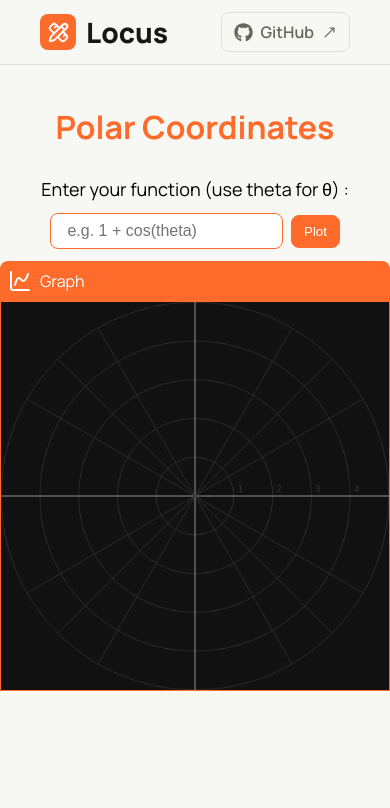
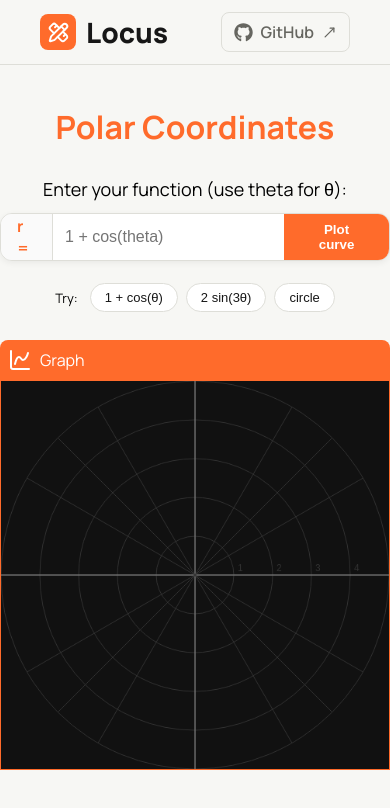
Before and after one commit to Aashutosh-kc/math-app, a React (Vite) app: page / in a window 390 px wide. Both pictures are taken after a click on the element 195 px from the left and 281 px from the top of the page. Shown: the top 808 px of the page. Built offline with nearby package versions, Linux system fonts and the light colour scheme.

Commit message:
style(polar): add better design and responsiveness for small screens

```diff
--- a/src/components/PolarCoordinates/PolarCoordinates.css
+++ b/src/components/PolarCoordinates/PolarCoordinates.css
@@ -13,43 +13,85 @@
     padding: 8px 12px;
 }
 
-.topic .user-input{
-    display: flex;
-    flex-direction: row;
-    gap: 8px;
-    align-items: center;
-}
-
 .topic .instructions{
     font-size: 18px;
 }
 
-.topic .user-input input{
-    flex: 1;
-    padding: 8px 12px;
-    border: 1px solid var(--accent);
-    border-radius: 8px;
-    font-size: 16px;
+/* search bar */
+.search-bar{
+    display: flex;
+    align-items: stretch;
+    width: 100%;
+    max-width: 600px;
+    background: #fff;
+    border: 1px solid var(--border);
+    border-radius: 12px;
+    overflow: hidden;
+    box-shadow: 0 2px 6px rgba(0,0,0,0.06);
 }
 
-.topic .user-input input:focus{
+.search-bar .prefix{
+    display: flex;
+    align-items: center;
+    padding: 0 16px;
+    font-weight: 700;
+    color: var(--accent);
+    background: #fafafa;
+    border-right: 1px solid var(--border);
+}
+
+.search-bar input{
+    flex: 1;
+    border: none;
+    padding: 14px 12px;
+    font-size: 16px;
     outline: none;
+}
+
+.search-bar .plot-button{
+    border: none;
+    padding: 0 24px;
+    background: var(--accent);
+    color: #fff;
+    font-weight: 600;
+    cursor: pointer;
+}
+.search-bar .plot-button:hover{
+    background: var(--accent-hover);
+}
+
+/* try chips */
+.try-row{
+    display: flex;
+    align-items: center;
+    flex-wrap: wrap;
+    gap: 8px;
+    margin-top: 10px;
+    max-width: 600px;
+}
+
+.try-label{
+    font-size: 13px;
+    color: var(--subtext);
+    margin-right: 4px;
+}
+
+.try-chip{
+    border: 1px solid var(--border);
+    background: #fff;
+    padding: 6px 14px;
+    border-radius: 999px;
+    font-size: 13px;
+    cursor: pointer;
+    color: var(--text);
+}
+.try-chip:hover{
+    background: var(--accent);
+    color: #fff;
     border-color: var(--accent);
 }
 
-.plot-button{
-    padding: 8px 12px;
-    border: 1px solid var(--accent);
-    border-radius: 8px;
-    cursor: pointer;
-    color: var(--surface);
-    background-color: var(--accent);
-}
-
-.plot-button:hover{
-    background-color: var(--accent-hover);
-}
-
+/* data layout */
 .data{
     display: flex;
     flex-direction: row;
@@ -57,6 +99,7 @@
     flex-wrap: wrap;
     align-items: center;
     justify-content: center;
+    margin-top: 16px;
 }
 
 .table-card{
@@ -165,6 +208,7 @@
 
 .sym-yes{ color: #4caf50; font-weight: bold; }
 .sym-no{ color: #f44336; font-weight: bold; }
+
 .polar-canvas{
     border: 1px solid var(--accent);
     display: block;
--- a/src/components/PolarCoordinates/PolarCoordinates.jsx
+++ b/src/components/PolarCoordinates/PolarCoordinates.jsx
@@ -1,262 +1,204 @@
-import { useState,useRef,useEffect, useMemo } from "react"
+import { useState, useRef, useEffect, useMemo } from "react"
 import * as math from "mathjs"
-import './PolarCoordinates.css';
-import { Table,ChartSpline,ChartPie, PieChart } from 'lucide-react';
-export default function PolarCoordinates() {
+import './PolarCoordinates.css'
+import { Table, ChartSpline, PieChart } from 'lucide-react'
 
-    const [input,setInput] = useState("");
-    const canvasRef = useRef(null);
-    const [showResult, setShowResult] = useState(false);
-    const [symmetry, setSymmetry] = useState(null);
-    const [plottedEquation, setPlottedEquation] = useState("");
+const ANGLES = [0, 30, 45, 60, 90, 120, 135, 150, 180, 210, 225, 240, 270, 300, 315, 330, 360]
+const toRad = deg => (Math.PI / 180) * deg
 
-function plotGrid(scale,maxR){
-    const canvas = canvasRef.current;
-    const ctx = canvas.getContext("2d");
-    const cx = canvas.width / 2;
-    const cy = canvas.height /2;
-    const lineLength = maxR * scale;
+const TRY_EXAMPLES = [
+    { label: "1 + cos(θ)", value: "1 + cos(theta)" },
+    { label: "2 sin(3θ)", value: "2 * sin(3*theta)" },
+    { label: "circle", value: "5" },
+]
 
-    ctx.fillStyle = "#111111";
-    ctx.fillRect(0,0,canvas.width,canvas.height);
-
-    ctx.strokeStyle = "#333";
-    ctx.lineWidth = 1;
-
-    for(let r = 1; r <= maxR; r += 1){
-        ctx.beginPath();
-        ctx.arc(cx,cy,r*scale,0,2*Math.PI);
-        ctx.stroke();
+// evaluates r for a given theta; returns null if invalid, empty, or non-numeric
+const safeEval = (expr, theta) => {
+    try {
+        const r = math.evaluate(expr, { theta })
+        return typeof r === "number" ? r : null
+    } catch {
+        return null
     }
-    const step = Math.max(1, Math.ceil(maxR/8));
-    for (let r = step; r <= maxR ; r+= step ){
-        ctx.fillStyle = "#333";
-        ctx.font = "12px sans-serif";
-        ctx.fillText(r.toString(),cx + r * scale + 5, cy -5);
 }
 
+export default function PolarCoordinates() {
+    const [input, setInput] = useState("")
+    const [plottedEquation, setPlottedEquation] = useState("")
+    const [symmetry, setSymmetry] = useState(null)
+    const canvasRef = useRef(null)
 
-    //x-axis
-    ctx.beginPath();
-    ctx.strokeStyle= "#fff";
-    ctx.moveTo(0,cy);
-    ctx.lineTo(canvas.width,cy);
-    ctx.stroke();
+    // recompute curve points only when a new equation is plotted
+    const points = useMemo(() => {
+        const pts = []
+        for (let theta = 0; theta <= 2 * Math.PI; theta += 0.01) {
+            const r = safeEval(plottedEquation, theta)
+            if (r === null) return []
+            pts.push({ r, theta })
+        }
+        return pts
+    }, [plottedEquation])
 
-    //y-axis
-    ctx.beginPath();
-    ctx.strokeStyle = "#fff";
-    ctx.moveTo(cx,0);
-    ctx.lineTo(cx,canvas.width);
-    ctx.stroke();
+    // live preview table, updates as the user types
+    const tableData = ANGLES.map(angle => {
+        const r = safeEval(input, toRad(angle))
+        return { angle, r: r === null ? "error" : r.toFixed(3) }
+    })
 
+    function drawGrid(scale, maxR) {
+        const ctx = canvasRef.current.getContext("2d")
+        const cx = 250, cy = 250, len = maxR * scale
 
-    // angle lines
-    const angles = [0,30,45,60,90,120,135,150];
+        ctx.fillStyle = "#111"
+        ctx.fillRect(0, 0, 500, 500)
+
+        // concentric reference circles
         ctx.strokeStyle = "#333"
-    ctx.lineWidth = 1
-    angles.forEach((deg)=>{
-        const rad = Math.PI /180 * deg;
-        //for 30,60,...
-        ctx.beginPath();
-        ctx.moveTo(cx,cy);
-        ctx.lineTo(cx + lineLength* Math.cos(rad), cy - lineLength * Math.sin(rad));
-        ctx.stroke();
-       //for 210,240..
-       ctx.beginPath();
-        ctx.moveTo(cx,cy);
-        ctx.lineTo(cx - lineLength * Math.cos(rad), cy + lineLength * Math.sin(rad));
-        ctx.stroke();
+        for (let r = 1; r <= maxR; r++) {
+            ctx.beginPath()
+            ctx.arc(cx, cy, r * scale, 0, 2 * Math.PI)
+            ctx.stroke()
+        }
+
+        // radius number labels
+        const step = Math.max(1, Math.ceil(maxR / 8))
+        ctx.fillStyle = "#333"
+        ctx.font = "12px sans-serif"
+        for (let r = step; r <= maxR; r += step) {
+            ctx.fillText(r.toString(), cx + r * scale + 5, cy - 5)
+        }
+
+        // axes
+        ctx.strokeStyle = "#fff"
+        ctx.beginPath(); ctx.moveTo(0, cy); ctx.lineTo(500, cy); ctx.stroke()
+        ctx.beginPath(); ctx.moveTo(cx, 0); ctx.lineTo(cx, 500); ctx.stroke()
+
+        // angle guide lines
+        ctx.strokeStyle = "#333"
+        ;[0, 30, 45, 60, 90, 120, 135, 150].forEach(deg => {
+            const rad = toRad(deg)
+            ctx.beginPath()
+            ctx.moveTo(cx, cy)
+            ctx.lineTo(cx + len * Math.cos(rad), cy - len * Math.sin(rad))
+            ctx.stroke()
+            ctx.beginPath()
+            ctx.moveTo(cx, cy)
+            ctx.lineTo(cx - len * Math.cos(rad), cy + len * Math.sin(rad))
+            ctx.stroke()
         })
     }
 
-useEffect (() =>
-    plotGrid(50,5)
-    ,[]);
+    // initial empty grid on first load
+    useEffect(() => drawGrid(50, 5), [])
 
-    const allpoints = useMemo(()=>{
-        const points = [];
-    for (let theta= 0; theta <= 2 * Math.PI; theta += 0.01){
-        try{
-        const r = math.evaluate(plottedEquation,{theta: theta});
-        points.push({r,theta});
-        }
-        catch{
-            return [];
+    // redraw grid + curve whenever memoized points change
+    useEffect(() => {
+        if (!points.length) return
+        const cx = 250, cy = 250
+        const maxR = Math.ceil(Math.max(...points.map(p => Math.abs(p.r))))
+        const scale = 220 / maxR
+
+        drawGrid(scale, maxR)
+
+        const ctx = canvasRef.current.getContext("2d")
+        ctx.strokeStyle = "#FF6B2B"
+        ctx.beginPath()
+        points.forEach(({ r, theta }, i) => {
+            const x = cx + r * Math.cos(theta) * scale
+            const y = cy - r * Math.sin(theta) * scale
+            i === 0 ? ctx.moveTo(x, y) : ctx.lineTo(x, y)
+        })
+        ctx.stroke()
+    }, [points])
+
+    function checkSymmetry() {
+        const test = offset => ANGLES.every(a => {
+            const r1 = safeEval(input, toRad(a))
+            const r2 = safeEval(input, toRad(offset(a)))
+            return r1 !== null && r2 !== null && Math.abs(r1 - r2) < 0.01
+        })
+        return {
+            xSymmetry: test(a => 360 - a),
+            ySymmetry: test(a => 180 - a),
+            poleSymmetry: test(a => 180 + a),
         }
     }
-    return points;
-    },[plottedEquation])
 
-    useEffect(()=>{
-        if (plottedEquation === "") return;
-
-        const points = allpoints;
-        const canvas = canvasRef.current;
-        const ctx = canvas.getContext("2d");
-        const cx = canvas.width / 2;
-        const cy = canvas.height / 2;
-
-        const rawMaxR = Math.max(...points.map((p) => Math.abs(p.r)));
-        const maxR = Math.ceil(rawMaxR);
-        const scale = 220 / maxR;
-
-        plotGrid(scale, maxR);
-
-        ctx.strokeStyle = "#FF6B2B";
-        ctx.lineWidth = 1;
-        ctx.beginPath();
-        points.forEach(({ r, theta }, index) => {
-            const x = cx + r * Math.cos(theta) * scale;
-            const y = cy - r * Math.sin(theta) * scale;
-            if (index === 0) {
-                ctx.moveTo(x, y);
-            } else {
-                ctx.lineTo(x, y);
-            }
-        });
-        ctx.stroke();
-        setShowResult(true);
-    },[allpoints])
-
-function torad(deg){
-    const rad = Math.PI/180 * deg;
-    return rad;
-}
-
-const majorAngles = [
-    0,30,45,60,90,
-    120,135,150,180,
-    210,225,240,270,
-    300,315,330,360
-];
-
-const tableData = majorAngles.map((angle) => {
-    try{
-    const r = math.evaluate(input,{theta: torad(angle)});
-    return {
-        angle,
-        r: r.toFixed(3)
-    }}
-    catch{
-        return {
-            angle,
-            r: "error",
-        }
-    }
-});
-
-function plotCurve(){
-    if (input === "")
-        return;
-    setSymmetry(checkSymmetry());
-    setPlottedEquation(input);
-}
-function checkSymmetry(){
-    //for symmetry about x-axis
-    const xSymmetry = majorAngles.every((angle) => {
-        try{
-            const r1 = math.evaluate(input, {theta: torad(angle)})
-            const r2 = math.evaluate(input, {theta: torad(360 - angle)})
-            return Math.abs(r1 - r2) < 0.01;
-        }
-        catch{
-            return false;
-        }
-    });
-    //for symmetry about y-axis
-    const ySymmetry = majorAngles.every((angle) => {
-        try{
-            const r1 = math.evaluate(input, {theta: torad(angle)})
-            const r2 = math.evaluate(input, {theta: torad(180 - angle)})
-            return Math.abs(r1 - r2) < 0.01;
-        }
-        catch{
-            return false;
-        }
-    })
-    //for symmetry about pole
-    const poleSymmetry = majorAngles.every((angle) => {
-        try{
-            const r1 = math.evaluate(input, {theta: torad(angle)})
-            const r2 = math.evaluate(input, {theta: torad(180 + angle)})
-            return Math.abs(r1 - r2) < 0.01;
-        }
-        catch{
-            return false;
-        }
-    })
-    return {xSymmetry,ySymmetry,poleSymmetry};
-
+    function plotCurve() {
+        if (!input) return
+        setSymmetry(checkSymmetry())
+        setPlottedEquation(input)
     }
 
     return (
-        <div className = "topic">
+        <div className="topic">
             <h1>Polar Coordinates</h1>
-                <p className="instructions">Enter your function (use theta for θ) : </p>
-                <div className="user-input">
-                <input type="text"
-                onChange={(e) => setInput(e.target.value)}
-                onKeyDown={(e) => {
-                    if(e.key === "Enter"){
-                         plotCurve();
-                         console.log("Enter pressed");
-                    }
-                }}
-                placeholder =" e.g. 1 + cos(theta)"
-                value ={input}
+            <p className="instructions">Enter your function (use theta for θ):</p>
+
+            <div className="search-bar">
+                <span className="prefix">r =</span>
+                <input
+                    type="text"
+                    value={input}
+                    placeholder="1 + cos(theta)"
+                    onChange={e => setInput(e.target.value)}
+                    onKeyDown={e => e.key === "Enter" && plotCurve()}
                 />
-                <button className = "plot-button" onClick={() => plotCurve()}>Plot</button>
+                <button className="plot-button" onClick={plotCurve}>Plot curve</button>
             </div>
+
+            <div className="try-row">
+                <span className="try-label">Try:</span>
+                {TRY_EXAMPLES.map(ex => (
+                    <button key={ex.label} className="try-chip" onClick={() => setInput(ex.value)}>
+                        {ex.label}
+                    </button>
+                ))}
+            </div>
+
             <div className="data">
-            {showResult &&
+                <div className="graph">
+                    <div className="graph-title">
+                        <ChartSpline color="#fff" />
+                        <p>Graph</p>
+                    </div>
+                    <canvas ref={canvasRef} height={500} width={500} className="polar-canvas" />
+                    {plottedEquation && <p className="graph-equation">r = {plottedEquation}</p>}
+                </div>
+
+                {plottedEquation && (
                     <>
-
                         <div className="table-card">
                             <div className="table-title">
-                    <Table size={24} color="#FFFF" strokeWidth={1.5}/>
+                                <Table size={24} color="#fff" strokeWidth={1.5} />
                                 <p>r - θ Table</p>
                             </div>
                             <table className="polar-table">
-                    <thead>
-                        <tr>
-                            <th>θ (degrees)</th>
-                            <th>r</th>
-                        </tr>
-                    </thead>
+                                <thead><tr><th>θ (degrees)</th><th>r</th></tr></thead>
                                 <tbody>
-                        {tableData.map(({angle,r},index) => (
-                            <tr key={index}>
-                                <td>{angle}</td>
-                                <td>{r}</td>
-                            </tr>
+                                    {tableData.map(({ angle, r }) => (
+                                        <tr key={angle}><td>{angle}</td><td>{r}</td></tr>
                                     ))}
                                 </tbody>
                             </table>
                         </div>
 
                         <div className="desc-card">
-                <div className="desc-title"><PieChart size={24} color="#ffff"/><p className="title">Curve Analysis</p></div>
-                <p>X-axis: <span className={symmetry?.xSymmetry ? "sym-yes" : "sym-no"}>{symmetry?.xSymmetry ? "Symmetric" : "Not Symmetric"}</span></p>
-                <p>Y-axis: <span className={symmetry?.ySymmetry ? "sym-yes" : "sym-no"}>{symmetry?.ySymmetry ? "Symmetric" : "Not Symmetric"}</span></p>
-                <p>Pole: <span className={symmetry?.poleSymmetry ? "sym-yes" : "sym-no"}>{symmetry?.poleSymmetry ? "Symmetric" : "Not Symmetric"}</span></p>
+                            <div className="desc-title">
+                                <PieChart size={24} color="#fff" />
+                                <p className="title">Curve Analysis</p>
                             </div>
-
-        </>}
-
-<div className="graph">
-            <div className="graph-title">
-                <ChartSpline color="#fff"/>
-                <p>Graph</p>
+                            {["xSymmetry", "ySymmetry", "poleSymmetry"].map((key, i) => (
+                                <p key={key}>
+                                    {["X-axis", "Y-axis", "Pole"][i]}:{" "}
+                                    <span className={symmetry?.[key] ? "sym-yes" : "sym-no"}>
+                                        {symmetry?.[key] ? "Symmetric" : "Not Symmetric"}
+                                    </span>
+                                </p>
+                            ))}
                         </div>
-            <canvas
-            ref={canvasRef}
-                height = {500}
-                width = {500}
-                className ="polar-canvas"
-            />
-            {plottedEquation && <p className="graph-equation">r = {plottedEquation}</p>}
-            </div>
+                    </>
+                )}
             </div>
         </div>
     )
```
Lines whose indentation alone changed are shown as unchanged.
